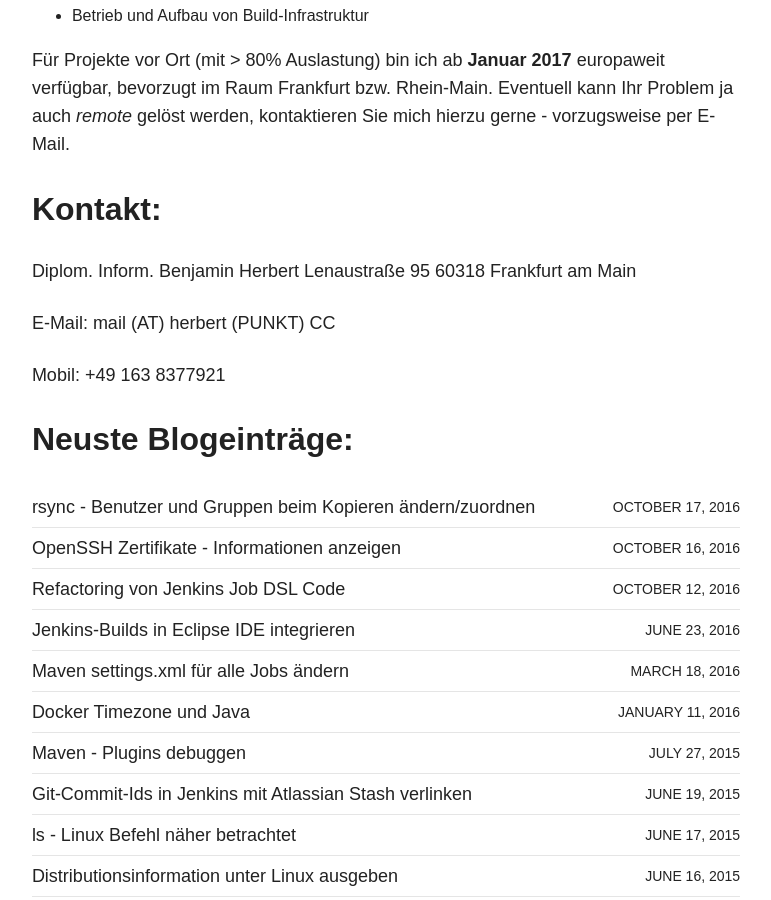
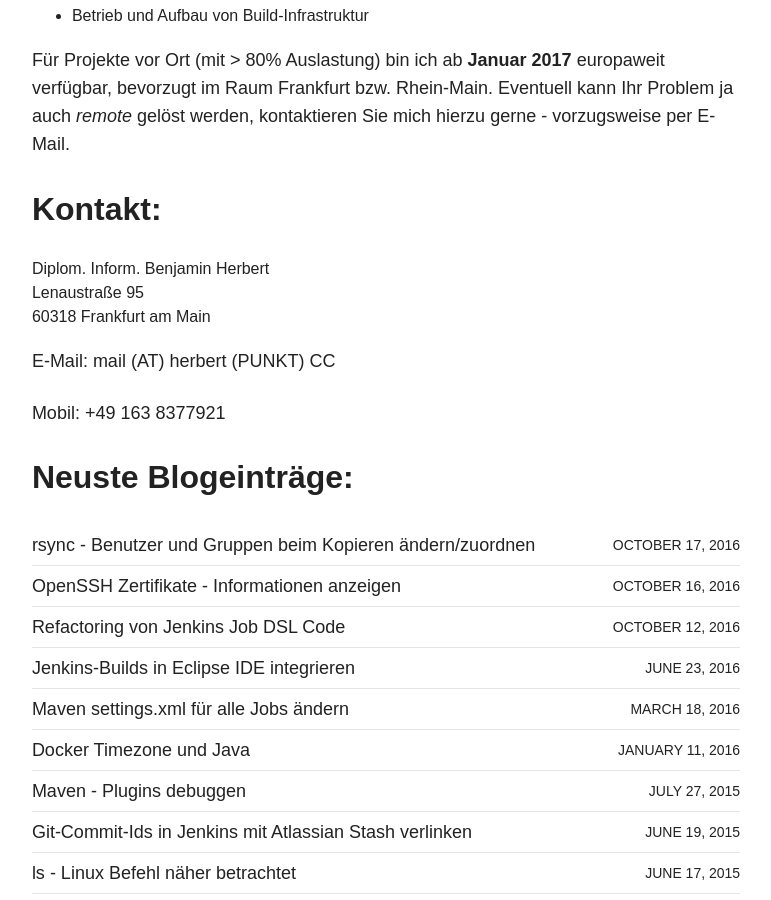
Before and after one commit to BenjaminHerbert/BenjaminHerbert.github.io, a Jekyll site: the page built from index.md, in a window 1280 px wide and 900 px high, scrolled down 1581 px. Shown: the whole window, without its empty margins (254-1025 px from the left). Built offline with Jekyll 4.4.1, drawn with Linux system fonts in a browser that asks for light colours; nearby versions of some CDN libraries.

Commit message:
Fix markup

```diff
--- a/_includes/address.html
+++ b/_includes/address.html
@@ -1,3 +1,5 @@
-Diplom. Inform. Benjamin Herbert
-Lenaustraße 95
-60318 Frankfurt am Main
+<div>
+Diplom. Inform. Benjamin Herbert<br />
+Lenaustraße 95<br />
+60318 Frankfurt am Main<br />
+</div>
```
